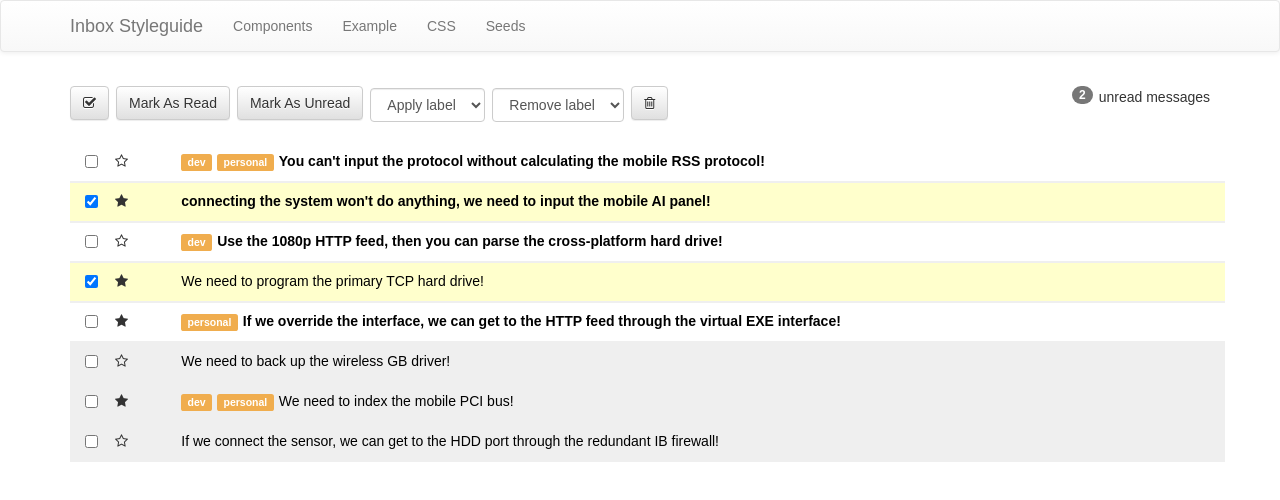
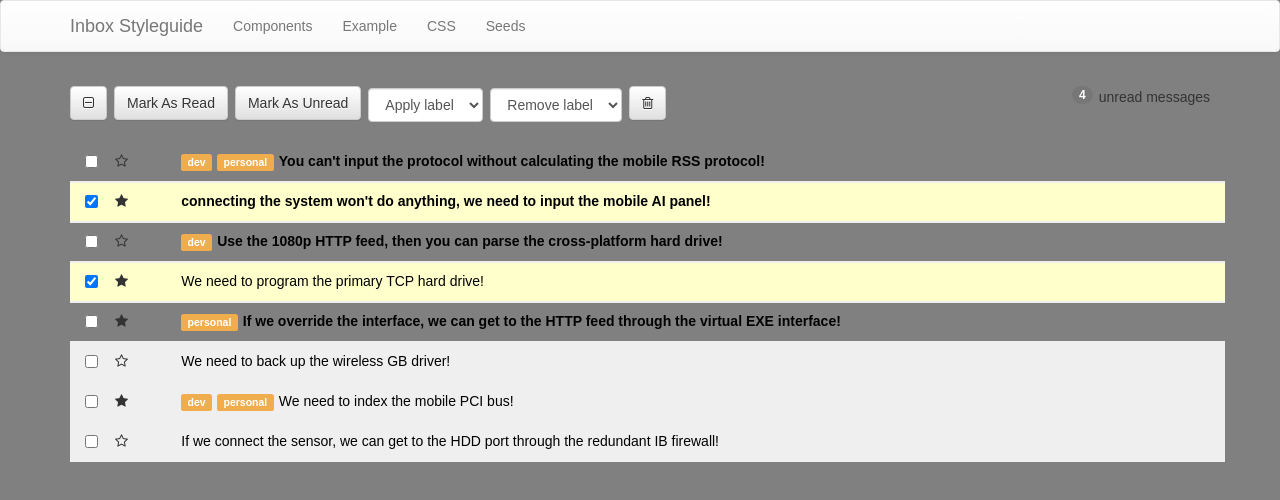
Before and after one commit to brian-kracha/React-inbox, a React (Create React App) app: page / in a window 1280 px wide. Shown: the top 500 px of the page. Built offline with nearby package versions, Linux system fonts and the light colour scheme.

Commit message:
inboxbuilt

```diff
--- a/public/index.html
+++ b/public/index.html
@@ -21,7 +21,7 @@
     -->
     <title>React App</title>
   </head>
-  <body>
+  <body style="background:grey">
     <noscript>
       You need to enable JavaScript to run this app.
     </noscript>
--- a/src/App.js
+++ b/src/App.js
@@ -3,7 +3,9 @@ import logo from './logo.svg';
 import './App.css';
 import Toolbar from './Components/Toolbar'
 import MessagesList from './Components/MessagesList'
-var allSelected = true
+var allSelected = false
+var read = false
+
 class App extends Component {
   constructor(props){
     super(props)
@@ -11,18 +13,24 @@ class App extends Component {
     messages:this.props.messages
     }
   }
-  toggleRead = (message) => {
-    const index = this.state.messages.indexOf(message);
-    let readMessages = this.state.messages.slice(0);
-    readMessages[index].read = !readMessages[index].read;
-    this.setState({messages:readMessages})
+  checkForNone = () => {
+    var checked = false
+    let selectedMessages = this.state.messages.slice(0);
+    let denied = selectedMessages.filter(message =>{
+      if(message.selected){
+        return message
+      }
+    })
+    return denied
   }
+
   toggleCheck = (message,class1)=> {
     class1.stopPropagation();
     const index = this.state.messages.indexOf(message);
     let selectedMessages = this.state.messages.slice(0);
     selectedMessages[index].selected = !selectedMessages[index].selected;
     this.setState({messages:selectedMessages})
+
   }
   labelsAppear =(message) => {
     const index = this.state.messages.indexOf(message);
@@ -39,13 +47,13 @@ class App extends Component {
   }
   selectAll =() =>{
     let selectedMessages = this.state.messages.slice(0);
-    if(allSelected === true){
+    if(allSelected === false){
       console.log('out here')
       selectedMessages.map(mess => {
         mess.selected = true
         this.setState({messages:selectedMessages})
       })
-      allSelected = false
+      allSelected =true
       console.log(allSelected)
     }
     else{
@@ -53,9 +61,91 @@ class App extends Component {
         mess.selected = false
         this.setState({messages:selectedMessages})
       })
-      allSelected = true
+      allSelected = false
     }
   }
+
+  readAll=(message)=>{
+      const index = this.state.messages.indexOf(message);
+    let newMessages = this.state.messages.slice(0);
+    newMessages.map(mess =>{
+    if(mess.selected === true){
+        mess.read=true
+      }
+    })
+    this.setState({messages:newMessages})
+  }
+  unReadAll = (message)=>{
+    const index = this.state.messages.indexOf(message);
+  let newMessages = this.state.messages.slice(0);
+  newMessages.map(mess =>{
+  if(mess.selected === true){
+      mess.read=false
+      mess.checked = false
+    }
+  })
+  this.setState({messages:newMessages})
+  }
+  deleteAll=(message)=>{
+    let trash = []
+    const index= this.state.messages.indexOf(message);
+    let selectedMessages = this.state.messages.slice(0);
+    selectedMessages.map(mess =>{
+      if(!mess.selected===true){
+        trash.push(mess)
+      }
+    })
+    this.setState({messages:trash})
+  }
+  addLabels= (e) =>{
+    e.preventDefault()
+
+    // const index= this.state.messages.indexOf(e);
+    let present = false;
+    let selectedMessages = this.state.messages.slice(0);
+    selectedMessages.map(mess =>{
+      if(mess.selected ===true){
+        mess.labels.map(messy =>{
+          if(messy === e.target.value){
+            present = true
+          }
+        })
+        if(!present){
+          console.log(mess)
+          mess.labels.push(e.target.value)
+        }
+      }
+      })
+      this.setState({messages:selectedMessages})
+      e.target.value = 'Apply label'
+  }
+  removeLabels = (e)=>{
+    let array = []
+    let selectedMessages = this.state.messages.slice(0);
+      selectedMessages.map(message=>{
+        if(message.selected===true){
+        message.labels.map(label=>{
+          if(label ===e.target.value){
+            console.log('suhhhhhhh')
+          message.labels.splice(message.labels.indexOf(label),1)
+        }
+        })}
+    })
+    this.setState({messages:selectedMessages})
+    e.target.value = 'Remove label'
+  }
+  unReadMessages=()=>{
+    let unreadMessages = this.state.messages.slice(0);
+    let count =  unreadMessages.filter(message=>{
+      if(message.read === false){
+        return message
+      }
+    })
+
+    return count
+  }
+
+
   render() {
     return (
       <div className="App">
@@ -81,8 +171,8 @@ class App extends Component {
  </div>
 </div>
   <div className= 'container'>
-    <Toolbar selectAll={this.selectAll}/>
-    <MessagesList messages = {this.state.messages} toggleRead = {this.toggleRead} toggleCheck = {this.toggleCheck} labelsAppear= {this.labelsAppear} toggleStar = {this.toggleStar}  />
+    <Toolbar selectAll={this.selectAll}  readAll={this.readAll} unReadAll={this.unReadAll} deleteAll={this.deleteAll} addLabels={this.addLabels} unReadMessages={this.unReadMessages} checkForNone={this.checkForNone} removeLabels={this.removeLabels} message={this.state.messages}/>
+    <MessagesList messages = {this.state.messages}  toggleCheck = {this.toggleCheck} labelsAppear= {this.labelsAppear} toggleStar = {this.toggleStar} readAll={this.readAll} />
   </div>
       </div>
     );
--- a/src/Components/Message.js
+++ b/src/Components/Message.js
@@ -2,15 +2,22 @@ import React from 'react'
 
 const Message = ({message, toggleRead, toggleCheck,labelsAppear, toggleStar}) => {
   let selected=""
+  let read =''
+  const box = ''
   const readClass = message.read ? 'read' : 'unread';
   const selectedClass= message.selected ? 'selected':'';
   const labelClass= message.labels ? 'label' : '';
   const starClass = message.starred ? 'fa fa-star-o':'fa fa-star'
+
   if(message.selected===true){
+
     selected = "selected"
   }
+  if(message.read ===true){
+    read = 'read'
+  }
   return(
-  <div className={`row message ${readClass} ${selectedClass} `} onClick={()=>{toggleRead(message)}}>
+  <div className={`row message ${readClass} ${selectedClass} `}  checked={`${read}`} >
   <div className="col-xs-1">
     <div className="row">
       <div className='col-xs-2' >
--- a/src/Components/Toolbar.js
+++ b/src/Components/Toolbar.js
@@ -1,43 +1,62 @@
 import React from 'react'
 
 
-const Toolbar = ({ selectAll}) => {
+const Toolbar = ({ message, selectAll, readAll,unReadAll, deleteAll, addLabels,unReadMessages,checkForNone, removeLabels}) => {
   // const selectAllClass = Toolbar.selected ? 'fa fa-check-square-o' :'btn btn-default'
+let disabled = ''
+const pineapple = checkForNone()
+console.log(pineapple)
+if(pineapple.length === 0){
+  disabled='disabled'
+}
+const unReadClass =unReadMessages()
+let square = 'fa-square-o'
+let all = message.filter((e)=>{
+  if(e.selected===true){
+    return e
+  }
+})
+if(all.length===message.length){
+  square = 'fa-check-square-o'
+}
+else if(all.length > 0 && all.length < message.length){
+  square= 'fa-minus-square-o'
+}
 
   return (<div className="row toolbar">
   <div className="col-md-12">
     <p className="pull-right">
-      <span className="badge badge">2</span>
+      <span className="badge badge" >{unReadClass.length}</span>
       unread messages
     </p>
 
-    <button className={`btn btn-default`} onClick={()=>{selectAll()}}>
-      <i className='fa fa-check-square-o ' ></i>
+    <button className={`btn btn-default`} onClick={()=>{selectAll()}} >
+      <i className={`fa ${square}`}></i>
     </button>
 
-    <button className="btn btn-default">
+    <button className="btn btn-default" onClick={()=>{readAll()}} disabled={disabled}>
       Mark As Read
     </button>
 
-    <button className="btn btn-default">
+    <button className="btn btn-default" onClick={()=>{unReadAll()}} disabled={disabled} >
       Mark As Unread
     </button>
 
-    <select className="form-control label-select">
+    <select className="form-control label-select" onChange={addLabels} disabled={disabled}>
       <option>Apply label</option>
       <option value="dev">dev</option>
       <option value="personal">personal</option>
       <option value="gschool">gschool</option>
     </select>
 
-    <select className="form-control label-select">
+    <select className="form-control label-select" onChange={removeLabels} disabled={disabled}>
       <option>Remove label</option>
       <option value="dev">dev</option>
       <option value="personal">personal</option>
       <option value="gschool">gschool</option>
     </select>
 
-    <button className="btn btn-default">
+    <button className="btn btn-default" onClick={()=>{deleteAll()}} disabled={disabled}>
       <i className="fa fa-trash-o"></i>
     </button>
   </div>
```
